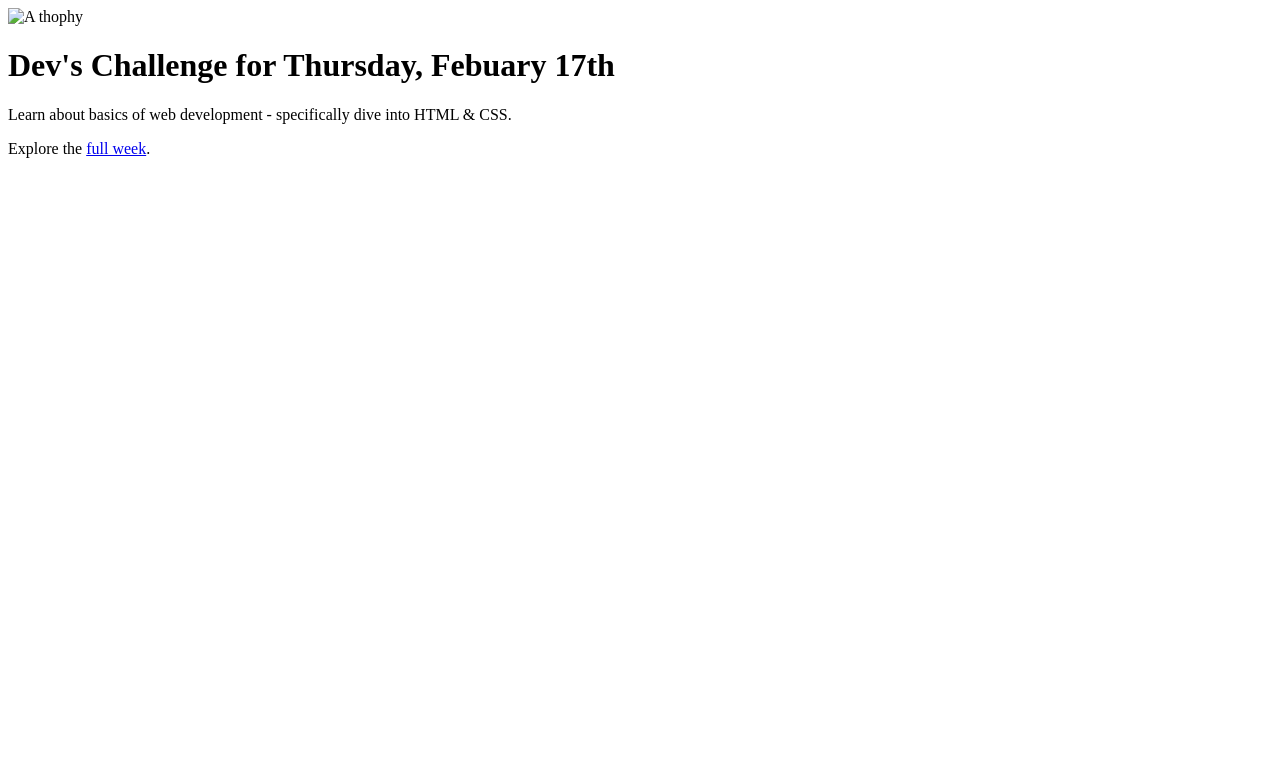
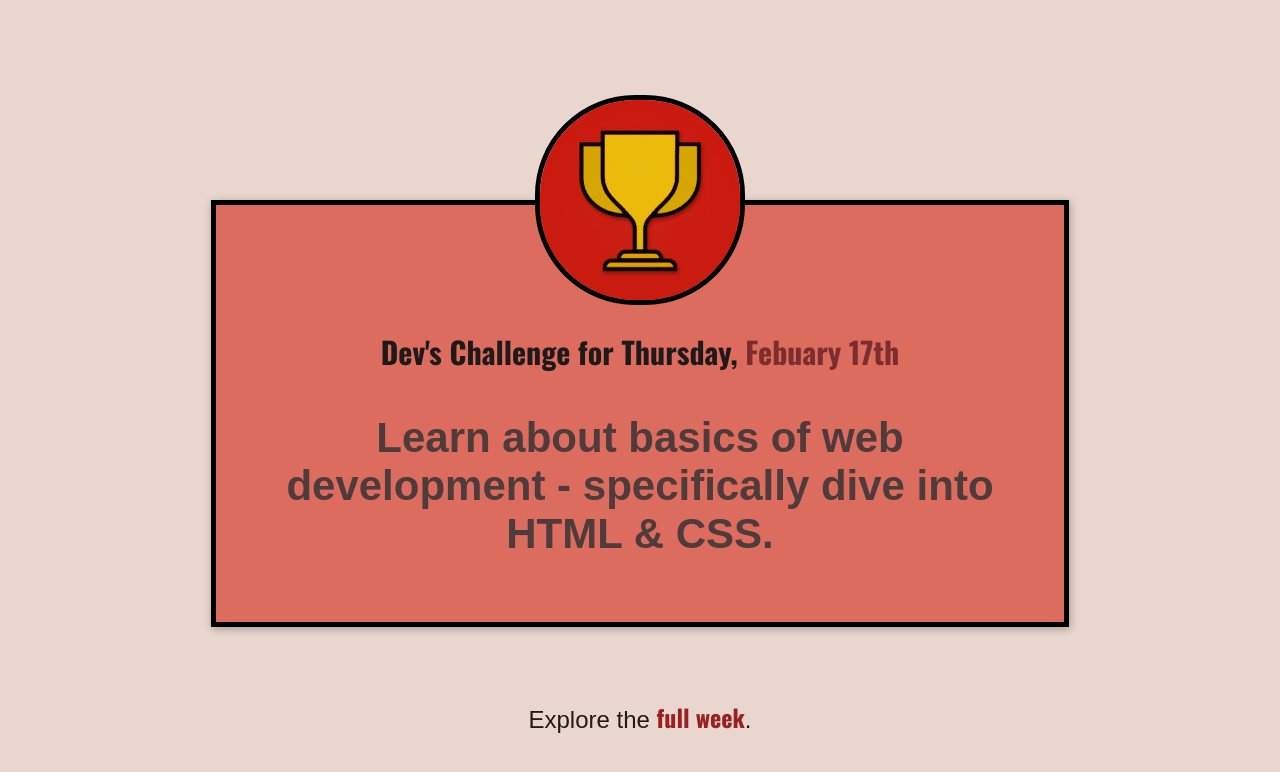
Before and after one commit to Devanshu171/Goals, a plain HTML site: page index.html in a window 1280 px wide. Drawn offline with nearby package versions, Linux system fonts and the light colour scheme; the site is published under a folder, as on GitHub Pages, so addresses that start at the root find nothing.

Commit message:
second commit

```diff
--- a/index.html
+++ b/index.html
@@ -7,15 +7,15 @@
       href="https://fonts.googleapis.com/css2?family=Oswald:wght@700&display=swap"
       rel="stylesheet"
     />
-    <link rel="stylesheet" href="/styles/shared.css" />
-    <link rel="stylesheet" href="/styles/style.css" />
-    <link rel="icon" href="/images/favicon.ico" type="image/x-icon" />
+    <link rel="stylesheet" href="styles/shared.css" />
+    <link rel="stylesheet" href="styles/style.css" />
+    <link rel="icon" href="images/favicon.ico" type="image/x-icon" />
 
     <title>My Daily Challenge</title>
   </head>
   <body>
     <main>
-      <img src="/images/challenges-trophy.jpg" alt=" A thophy" />
+      <img src="images/challenges-trophy.jpg" alt=" A thophy" />
       <h1>
         Dev's Challenge for Thursday, <span id="date"> Febuary 17th</span>
       </h1>
@@ -25,7 +25,7 @@
       </p>
     </main>
     <footer>
-      <p>Explore the <a href="/full-week.html">full week</a>.</p>
+      <p>Explore the <a href="full-week.html">full week</a>.</p>
     </footer>
   </body>
 </html>
```
Also changed, not shown: full-week.html (+3 -3 lines).
